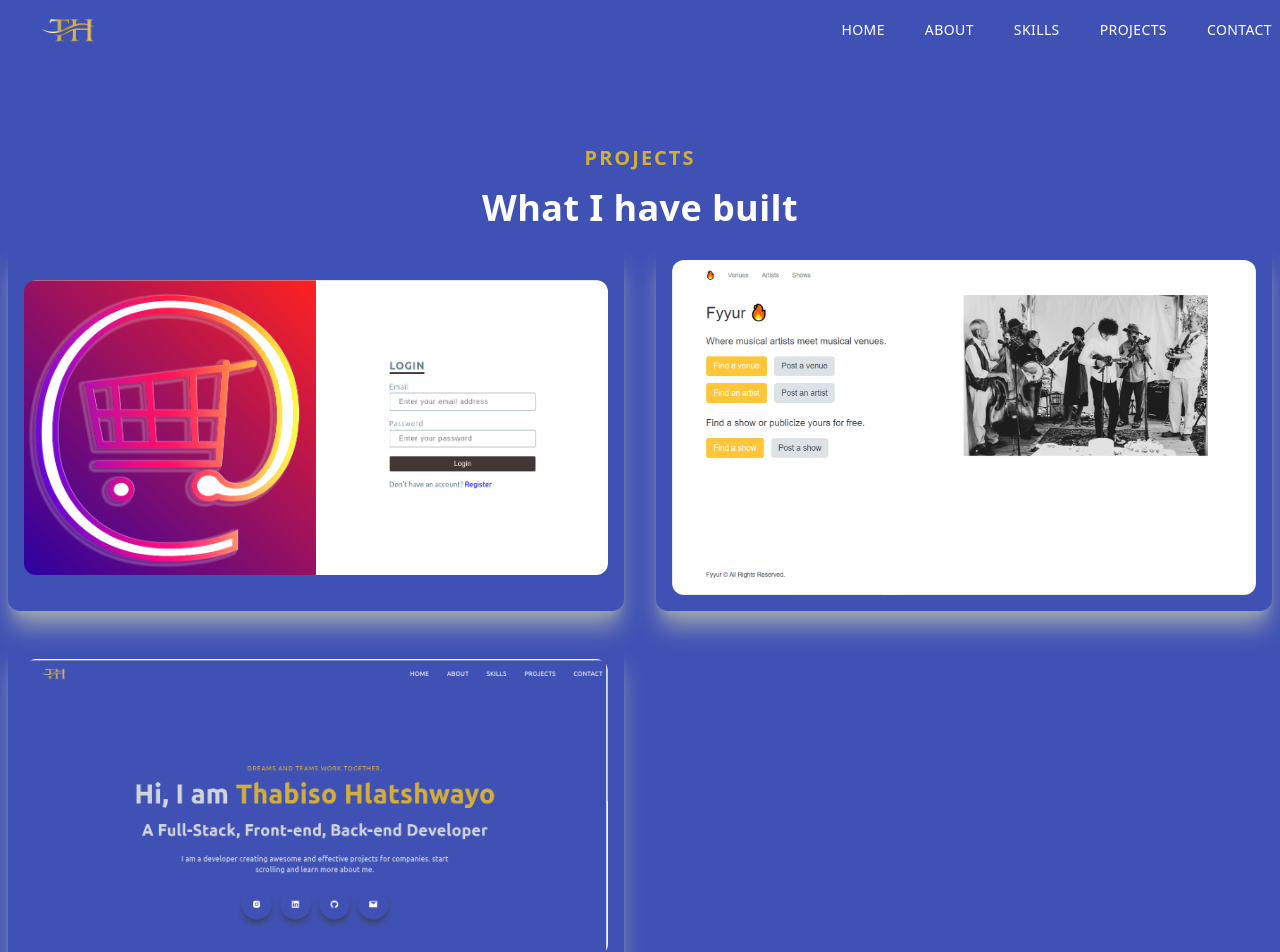
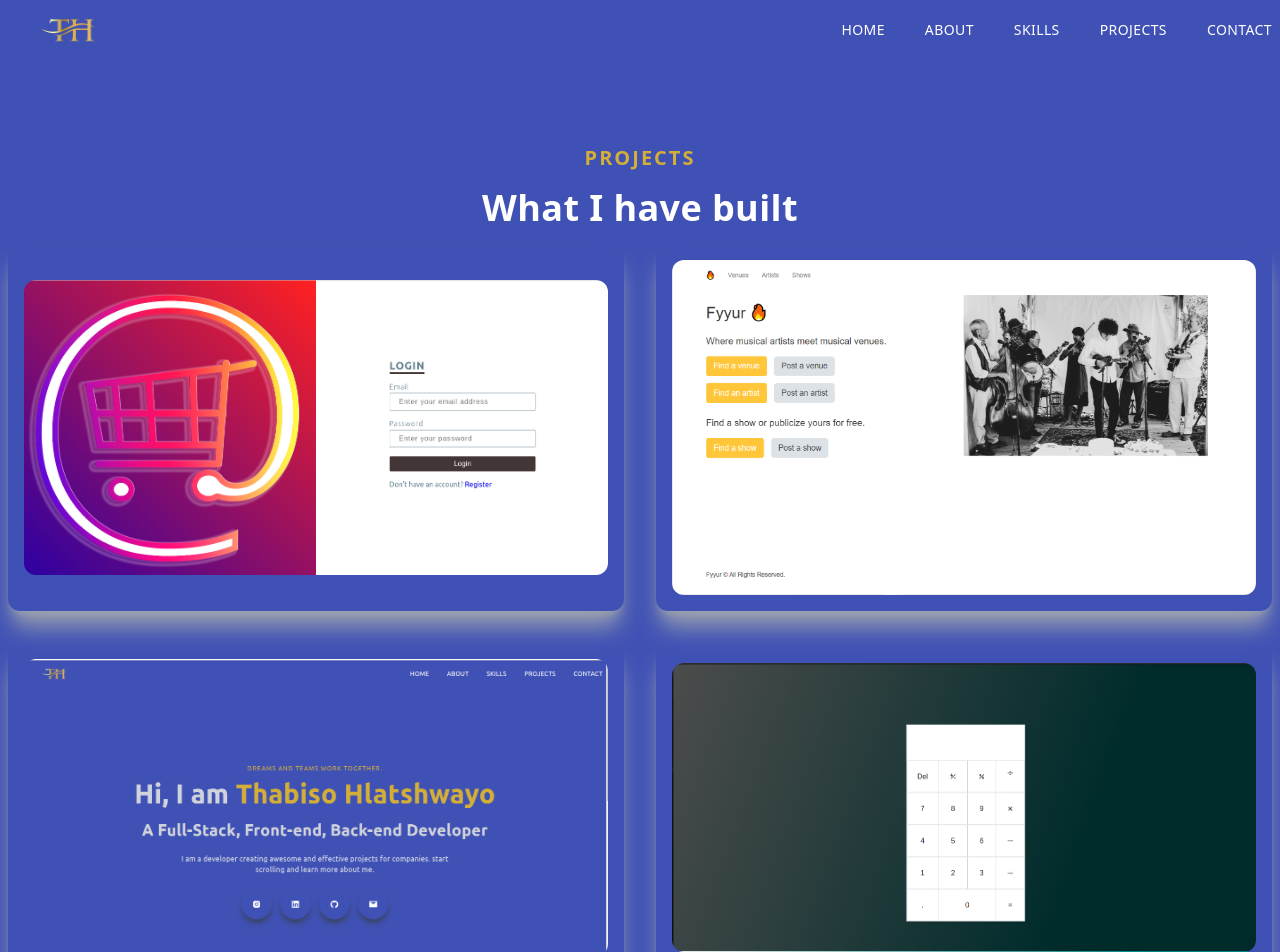
Before and after one commit to Thabiso-Timzo/Thabiso-Hlatshwayo, a Next.js app: page /projects in a window 1280 px wide. Shown: the top 952 px of the page. Built offline with nearby package versions, Linux system fonts and the light colour scheme.

Commit message:
Modified

```diff
--- a/pages/projects.js
+++ b/pages/projects.js
@@ -10,13 +10,14 @@ import Gude from '../components/gude/Gude'
 import Fyur from '../components/fyur/Fyur'
 import Thabiso from '../components/thabiso/Thabiso'
 //import Movie from '../components/movie/Movie'
+import Calculator from '../components/calculator/Calculator'
 
 // import trivia from '../public/assets/projects/trivia.png'
 import gude from '../public/assets/projects/gude.png'
 //import contact from '../public/assets/projects/phone.png'
 import fyur from '../public/assets/projects/fyur.png'
 import thabiso from '../public/assets/projects/thabiso.png'
-//import movie from '../public/assets/projects/movie.png'
+import calculator from '../public/assets/projects/calculator.png'
 
 const Projects = () => {
   return (
@@ -38,7 +39,7 @@ const Projects = () => {
                 {/* <Contact title="Contact" backgroundImg={contact} projectURL={'/projects/contacts'}/> */}
                 <Fyur title="Fyer" backgroundImg={fyur} projectURL={'/projects/fyur'}/>
                 <Thabiso title="thabiso" backgroundImg={thabiso} projectURL={'/projects/thabiso'}/>
-                {/* <Movie title="Movie app" backgroundImg={movie} projectURL={'/projects/movie'}/> */}
+                <Calculator title="calculator" backgroundImg={calculator} projectURL={'/projects/calculator'}/>
             </div>
         </div>
     </div>
```
